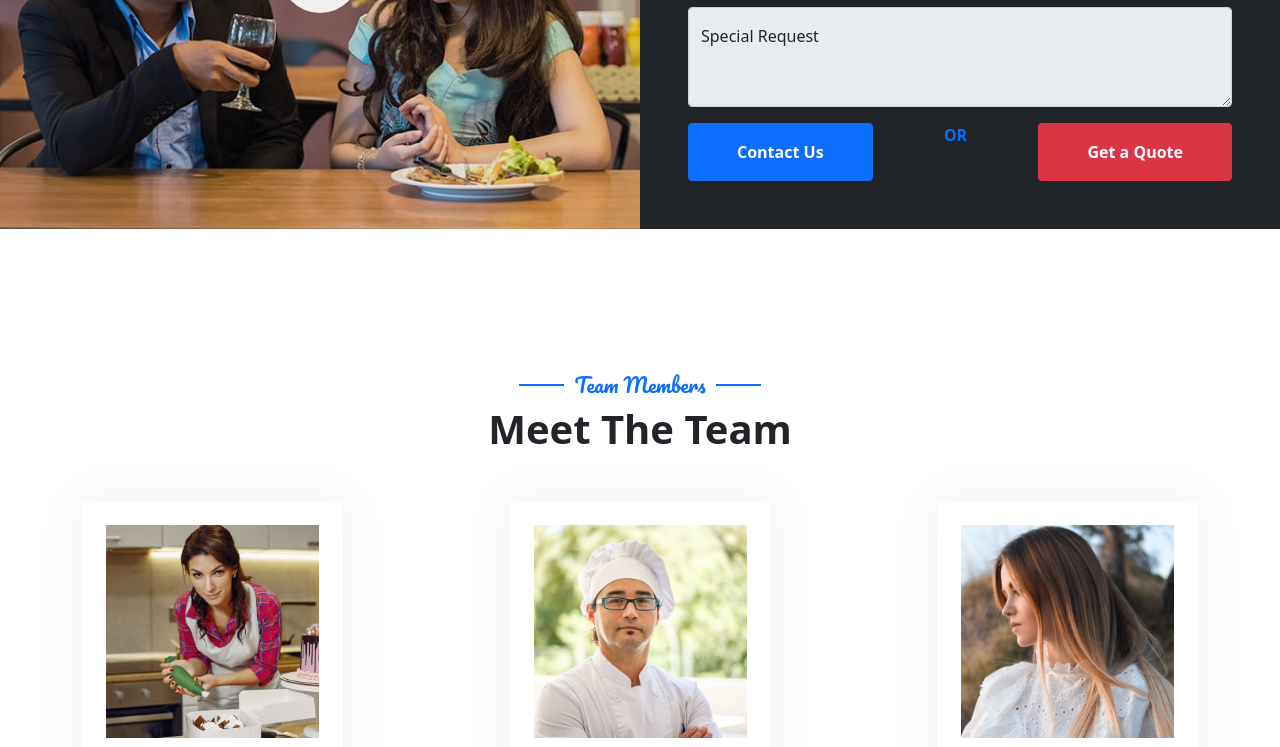
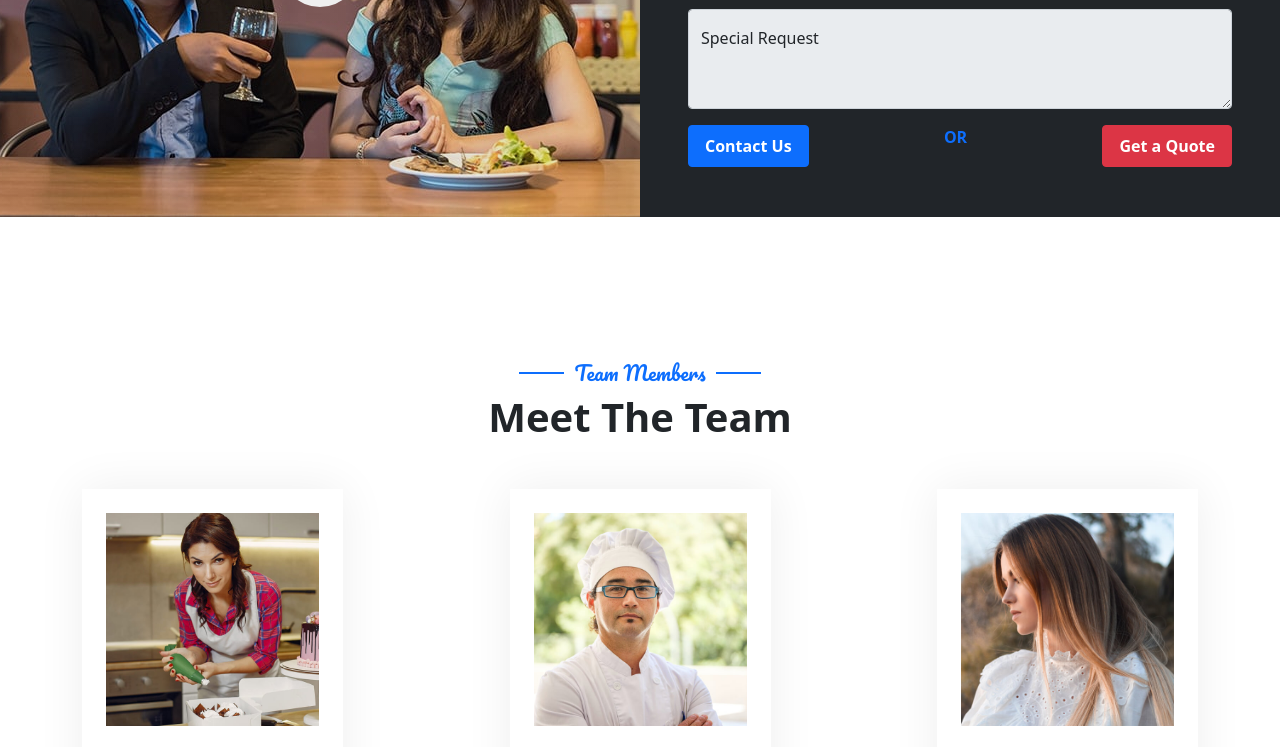
Before and after one commit to TheGrayRabbit/contact-form, a plain HTML site: page contact-form/index.html in a window 1280 px wide. Shown: the part 3000-3747 px from the top of the page. Drawn offline with nearby package versions, Linux system fonts and the light colour scheme.

Commit message:
Add files via upload

```diff
--- a/contact-form/index.html
+++ b/contact-form/index.html
@@ -690,9 +690,9 @@
                                     </div>
                                 </div>
                                 <div class="d-flex justify-content-between">
-                                    <a href="contact.html" class="btn-primary btn py-3 px-5 fw-bold">Contact Us</a>
+                                    <a href="contact.html" class="btn-primary btn py-2 px-3 fw-bold">Contact Us</a>
                                     <p class="text-primary fw-bold">OR</p>
-                                    <a href="quote.html" class="btn-danger btn py-3 px-5 fw-bold">Get a Quote</a>
+                                    <a href="quote.html" class="btn-danger btn py-2 px-3 fw-bold">Get a Quote</a>
                                     <!-- <button class="btn btn-primary w-100 py-3" type="submit">Get Quote</button>
                                     <button class="btn btn-primary w-100 py-3" type="submit">Get Quote</button> -->
                                 </div>
```
